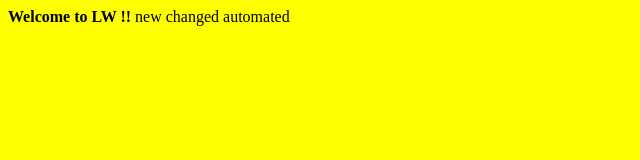
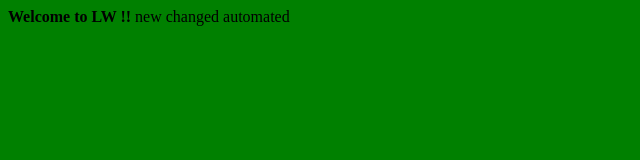
Before and after one commit to Rohitkhapre/jenkins_practice, a plain HTML site: page index.html in a window 1280 px wide. Shown: the whole page, without its empty margins (0-640 px from the left). Drawn offline with Linux system fonts and the light colour scheme.

Commit message:
new changed

```diff
--- a/index.html
+++ b/index.html
@@ -1,4 +1,4 @@
-<body bgcolor='yellow'>
+<body bgcolor='green'>
 
 	<b>Welcome to LW !!</b>
 new changed automated
```
